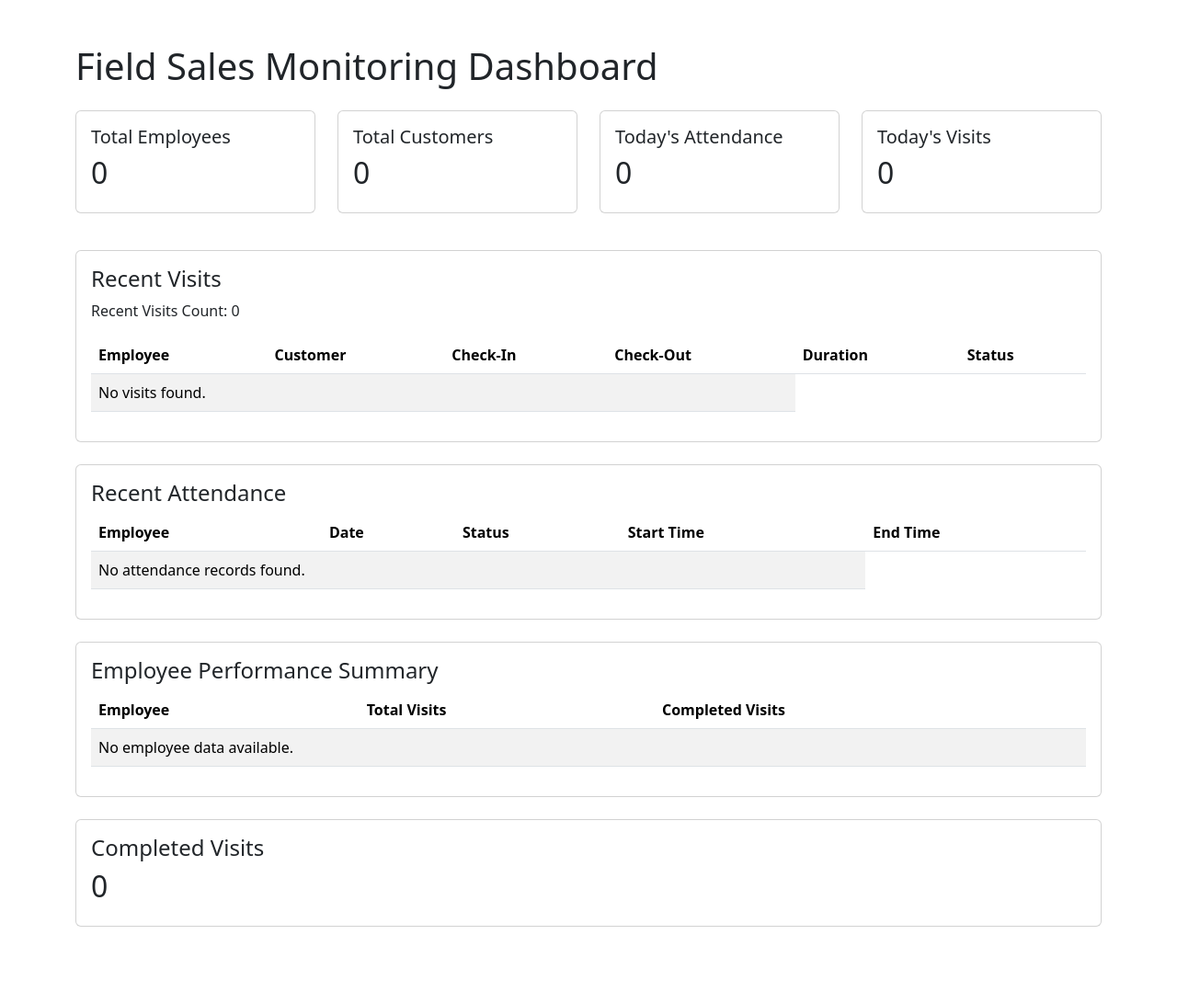
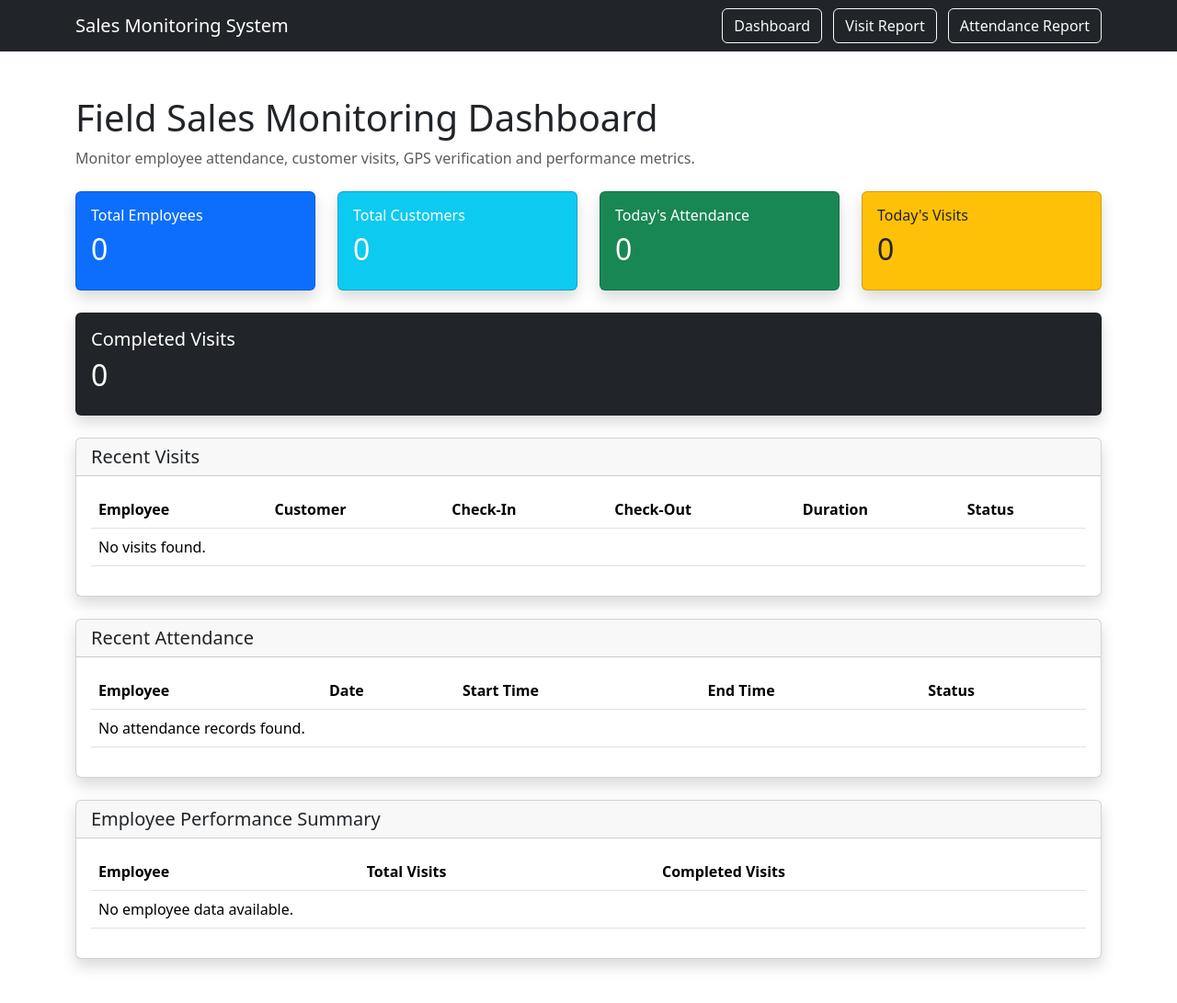
Before and after one commit to ChaitanyaCodec/field-sales-monitoring-system, a Django app: page / in a window 1280 px wide. Shown: the whole page at 92% size. Before the commit the page ends 1008 px from the top, so only its background shows below. Run offline with Django 5.2, Linux system fonts and the light colour scheme; data that the repository does not hold is empty.

Commit message:
Complete phase 1 field sales monitoring system

```diff
--- a/reports/urls.py
+++ b/reports/urls.py
@@ -1,14 +1,24 @@
 from django.urls import path
 
-# Import report view
-from .views import visit_report
+# Import report views
+from .views import (
+    visit_report,
+    attendance_report
+)
 
 urlpatterns = [
 
-    # Visit report page
+    # Visit Report
     path(
         "",
         visit_report,
         name="visit_report"
     ),
+
+    # Attendance Report
+    path(
+        "attendance/",
+        attendance_report,
+        name="attendance_report"
+    ),
 ]
--- /dev/null
+++ b/templates/base.html
@@ -0,0 +1,85 @@
+<!DOCTYPE html>
+<html lang="en">
+
+<head>
+
+    <meta charset="UTF-8">
+
+    <meta name="viewport"
+          content="width=device-width, initial-scale=1.0">
+
+    <title>
+        {% block title %}
+            Sales Monitoring System
+        {% endblock %}
+    </title>
+
+    <!-- Bootstrap CSS -->
+    <link
+        href="https://cdn.jsdelivr.net/npm/bootstrap@5.3.3/dist/css/bootstrap.min.css"
+        rel="stylesheet">
+
+</head>
+
+<body>
+
+<!-- ========================= -->
+<!-- Navigation Bar -->
+<!-- ========================= -->
+
+<nav class="navbar navbar-expand-lg navbar-dark bg-dark">
+
+    <div class="container">
+
+        <!-- Project Name -->
+        <a
+            class="navbar-brand"
+            href="/">
+            Sales Monitoring System
+        </a>
+
+        <!-- Navigation Links -->
+        <div>
+
+            <a
+                href="/"
+                class="btn btn-outline-light me-2">
+                Dashboard
+            </a>
+
+            <a
+                href="/reports/"
+                class="btn btn-outline-light me-2">
+                Visit Report
+            </a>
+
+            <a
+                href="/reports/attendance/"
+                class="btn btn-outline-light">
+                Attendance Report
+            </a>
+
+        </div>
+
+    </div>
+
+</nav>
+
+<!-- Page Content -->
+
+<div class="container mt-5">
+
+    {% block content %}
+    {% endblock %}
+
+</div>
+
+<!-- Bootstrap JS -->
+
+<script
+    src="https://cdn.jsdelivr.net/npm/bootstrap@5.3.3/dist/js/bootstrap.bundle.min.js">
+</script>
+
+</body>
+
+</html>
--- a/templates/dashboard/dashboard.html
+++ b/templates/dashboard/dashboard.html
@@ -1,90 +1,184 @@
-<!DOCTYPE html>
-<html lang="en">
+{% extends "base.html" %}
 
-<head>
-    <meta charset="UTF-8">
-    <meta name="viewport" content="width=device-width, initial-scale=1.0">
-    <title>Sales Monitoring Dashboard</title>
+{% block title %}
+Dashboard
+{% endblock %}
 
-    <!-- Bootstrap CSS -->
-    <link href="https://cdn.jsdelivr.net/npm/bootstrap@5.3.3/dist/css/bootstrap.min.css" rel="stylesheet">
-</head>
+{% block content %}
 
-<body>
+<!-- ========================= -->
+<!-- Dashboard Header -->
+<!-- ========================= -->
 
-    <div class="container mt-5">
+<div class="mb-4">
 
-        <!-- Dashboard Heading -->
-        <h1 class="mb-4">
+    <h1>
         Field Sales Monitoring Dashboard
     </h1>
 
+    <p class="text-muted">
+
+        Monitor employee attendance,
+        customer visits,
+        GPS verification
+        and performance metrics.
+
+    </p>
+
+</div>
+
+<!-- ========================= -->
 <!-- Statistics Cards -->
+<!-- ========================= -->
+
 <div class="row">
 
+    <!-- Total Employees -->
 
-            <!-- Total Employees -->
-            <div class="col-md-3 mb-3">
-                <div class="card">
+    <div class="col-md-3 mb-4">
+
+        <div class="card text-white bg-primary shadow">
+
             <div class="card-body">
-                        <h5>Total Employees</h5>
-                        <h2>{{ total_employees }}</h2>
-                    </div>
-                </div>
-            </div>
 
-            <!-- Total Customers -->
-            <div class="col-md-3 mb-3">
-                <div class="card">
-                    <div class="card-body">
-                        <h5>Total Customers</h5>
-                        <h2>{{ total_customers }}</h2>
-                    </div>
-                </div>
-            </div>
+                <h6>
+                    Total Employees
+                </h6>
 
-            <!-- Today's Attendance -->
-            <div class="col-md-3 mb-3">
-                <div class="card">
-                    <div class="card-body">
-                        <h5>Today's Attendance</h5>
-                        <h2>{{ today_attendance }}</h2>
-                    </div>
-                </div>
-            </div>
+                <h2>
+                    {{ total_employees }}
+                </h2>
 
-            <!-- Today's Visits -->
-            <div class="col-md-3 mb-3">
-                <div class="card">
-                    <div class="card-body">
-                        <h5>Today's Visits</h5>
-                        <h2>{{ today_visits }}</h2>
-                    </div>
-                </div>
             </div>
 
         </div>
 
-        <!-- Recent Visits Table -->
+    </div>
 
-        <div class="card mt-4">
+    <!-- Total Customers -->
+
+    <div class="col-md-3 mb-4">
+
+        <div class="card text-white bg-info shadow">
+
             <div class="card-body">
 
-                <h4>Recent Visits</h4>
-                <p>Recent Visits Count: {{ recent_visits|length }}</p>
-                <table class="table table-striped">
+                <h6>
+                    Total Customers
+                </h6>
+
+                <h2>
+                    {{ total_customers }}
+                </h2>
+
+            </div>
+
+        </div>
+
+    </div>
+
+    <!-- Today's Attendance -->
+
+    <div class="col-md-3 mb-4">
+
+        <div class="card text-white bg-success shadow">
+
+            <div class="card-body">
+
+                <h6>
+                    Today's Attendance
+                </h6>
+
+                <h2>
+                    {{ today_attendance }}
+                </h2>
+
+            </div>
+
+        </div>
+
+    </div>
+
+    <!-- Today's Visits -->
+
+    <div class="col-md-3 mb-4">
+
+        <div class="card text-dark bg-warning shadow">
+
+            <div class="card-body">
+
+                <h6>
+                    Today's Visits
+                </h6>
+
+                <h2>
+                    {{ today_visits }}
+                </h2>
+
+            </div>
+
+        </div>
+
+    </div>
+
+</div>
+
+<!-- ========================= -->
+<!-- Completed Visits Card -->
+<!-- ========================= -->
+
+<div class="card text-white bg-dark shadow mb-4">
+
+    <div class="card-body">
+
+        <h5>
+            Completed Visits
+        </h5>
+
+        <h2>
+            {{ completed_visits }}
+        </h2>
+
+    </div>
+
+</div>
+
+<!-- ========================= -->
+<!-- Recent Visits -->
+<!-- ========================= -->
+
+<div class="card shadow mb-4">
+
+    <div class="card-header">
+
+        <h5 class="mb-0">
+            Recent Visits
+        </h5>
+
+    </div>
+
+    <div class="card-body">
+
+        <table class="table table-hover">
 
             <thead>
+
                 <tr>
+
                     <th>Employee</th>
+
                     <th>Customer</th>
 
                     <th>Check-In</th>
 
                     <th>Check-Out</th>
+
                     <th>Duration</th>
+
                     <th>Status</th>
+
                 </tr>
+
             </thead>
 
             <tbody>
@@ -92,28 +186,63 @@
             {% for visit in recent_visits %}
 
                 <tr>
-                            <td>{{ visit.employee.username }}</td>
 
-                            <td>{{ visit.customer.name }}</td>
+                    <td>
+                        {{ visit.employee.username }}
+                    </td>
 
+                    <td>
+                        {{ visit.customer.name }}
+                    </td>
 
+                    <td>
+                        {{ visit.checkin_time }}
+                    </td>
 
-                            <td>{{ visit.checkin_time }}</td>
+                    <td>
+                        {{ visit.checkout_time }}
+                    </td>
 
+                    <td>
+                        {{ visit.duration_minutes }}
+                    </td>
 
+                    <td>
 
+                        {% if visit.status == "COMPLETED" %}
 
-                            <td>{{ visit.checkout_time }}</td>
-                            <td>{{ visit.duration_minutes }}</td>
-                            <td>{{ visit.status }}</td>
+                            <span class="badge bg-success">
+                                COMPLETED
+                            </span>
+
+                        {% elif visit.status == "CHECKED_IN" %}
+
+                            <span class="badge bg-warning text-dark">
+                                ACTIVE VISIT
+                            </span>
+
+                        {% else %}
+
+                            <span class="badge bg-secondary">
+                                {{ visit.status }}
+                            </span>
+
+                        {% endif %}
+
+                    </td>
+
                 </tr>
 
             {% empty %}
 
                 <tr>
-                            <td colspan="4">
+
+                    <td colspan="6">
+
                         No visits found.
+
                     </td>
+
                 </tr>
 
             {% endfor %}
@@ -123,27 +252,43 @@
         </table>
 
     </div>
+
 </div>
 
+<!-- ========================= -->
 <!-- Recent Attendance -->
+<!-- ========================= -->
 
-        <div class="card mt-4">
+<div class="card shadow mb-4">
+
+    <div class="card-header">
+
+        <h5 class="mb-0">
+            Recent Attendance
+        </h5>
+
+    </div>
+
     <div class="card-body">
 
-                <h4>Recent Attendance</h4>
-
-                <table class="table table-striped">
+        <table class="table table-hover">
 
             <thead>
+
                 <tr>
+
                     <th>Employee</th>
+
                     <th>Date</th>
-                            <th>Status</th>
+
                     <th>Start Time</th>
 
                     <th>End Time</th>
 
+                    <th>Status</th>
+
                 </tr>
+
             </thead>
 
             <tbody>
@@ -151,22 +296,59 @@
             {% for attendance in recent_attendance %}
 
                 <tr>
-                            <td>{{ attendance.employee.username }}</td>
 
-                            <td>{{ attendance.date }}</td>
+                    <td>
+                        {{ attendance.employee.username }}
+                    </td>
 
-                            <td>{{ attendance.status }}</td>
+                    <td>
+                        {{ attendance.date }}
+                    </td>
 
-                            <td>{{ attendance.start_time }}</td>
-                            <td>{{ attendance.end_time }}</td>
+                    <td>
+                        {{ attendance.start_time }}
+                    </td>
+
+                    <td>
+                        {{ attendance.end_time }}
+                    </td>
+
+                    <td>
+
+                        {% if attendance.status == "COMPLETED" %}
+
+                            <span class="badge bg-success">
+                                COMPLETED
+                            </span>
+
+                        {% elif attendance.status == "ACTIVE" %}
+
+                            <span class="badge bg-primary">
+                                ACTIVE
+                            </span>
+
+                        {% else %}
+
+                            <span class="badge bg-secondary">
+                                {{ attendance.status }}
+                            </span>
+
+                        {% endif %}
+
+                    </td>
+
                 </tr>
 
             {% empty %}
 
                 <tr>
-                            <td colspan="4">
+
+                    <td colspan="5">
+
                         No attendance records found.
+
                     </td>
+
                 </tr>
 
             {% endfor %}
@@ -176,23 +358,39 @@
         </table>
 
     </div>
+
 </div>
 
-        <!-- Employee Performance Summary -->
+<!-- ========================= -->
+<!-- Employee Performance -->
+<!-- ========================= -->
 
-        <div class="card mt-4">
+<div class="card shadow mb-5">
+
+    <div class="card-header">
+
+        <h5 class="mb-0">
+            Employee Performance Summary
+        </h5>
+
+    </div>
+
     <div class="card-body">
 
-                <h4>Employee Performance Summary</h4>
-
-                <table class="table table-striped">
+        <table class="table table-hover">
 
             <thead>
+
                 <tr>
+
                     <th>Employee</th>
+
                     <th>Total Visits</th>
+
                     <th>Completed Visits</th>
+
                 </tr>
+
             </thead>
 
             <tbody>
@@ -200,19 +398,39 @@
             {% for employee in employee_performance %}
 
                 <tr>
-                            <td>{{ employee.username }}</td>
 
-                            <td>{{ employee.total_visits }}</td>
+                    <td>
+                        {{ employee.username }}
+                    </td>
 
-                            <td>{{ employee.completed_visits }}</td>
+                    <td>
+
+                        <span class="badge bg-primary">
+                            {{ employee.total_visits }}
+                        </span>
+
+                    </td>
+
+                    <td>
+
+                        <span class="badge bg-success">
+                            {{ employee.completed_visits }}
+                        </span>
+
+                    </td>
+
                 </tr>
 
             {% empty %}
 
                 <tr>
+
                     <td colspan="3">
+
                         No employee data available.
+
                     </td>
+
                 </tr>
 
             {% endfor %}
@@ -222,18 +440,7 @@
         </table>
 
     </div>
-        </div>
-
-        <!-- Completed Visits -->
-        <div class="card mt-4">
-            <div class="card-body">
-                <h4>Completed Visits</h4>
-                <h2>{{ completed_visits }}</h2>
-            </div>
-        </div>
 
 </div>
 
-</body>
-
-</html>
+{% endblock %}
```
Also changed, not shown: reports/views.py (+32 -0 lines), templates/reports/attendance_report.html (added, +95 -0 lines), templates/reports/visit_report.html (+37 -57 lines). Lines whose indentation alone changed are shown as unchanged.
